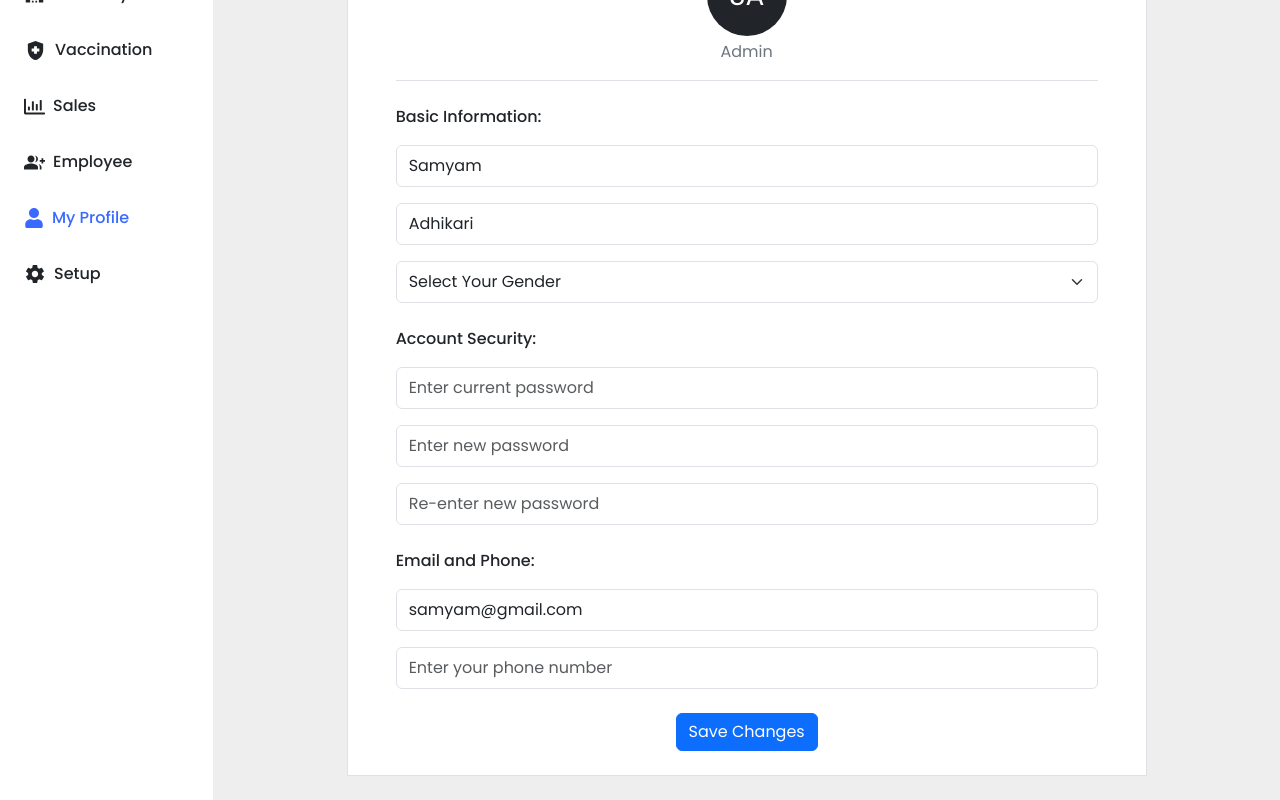
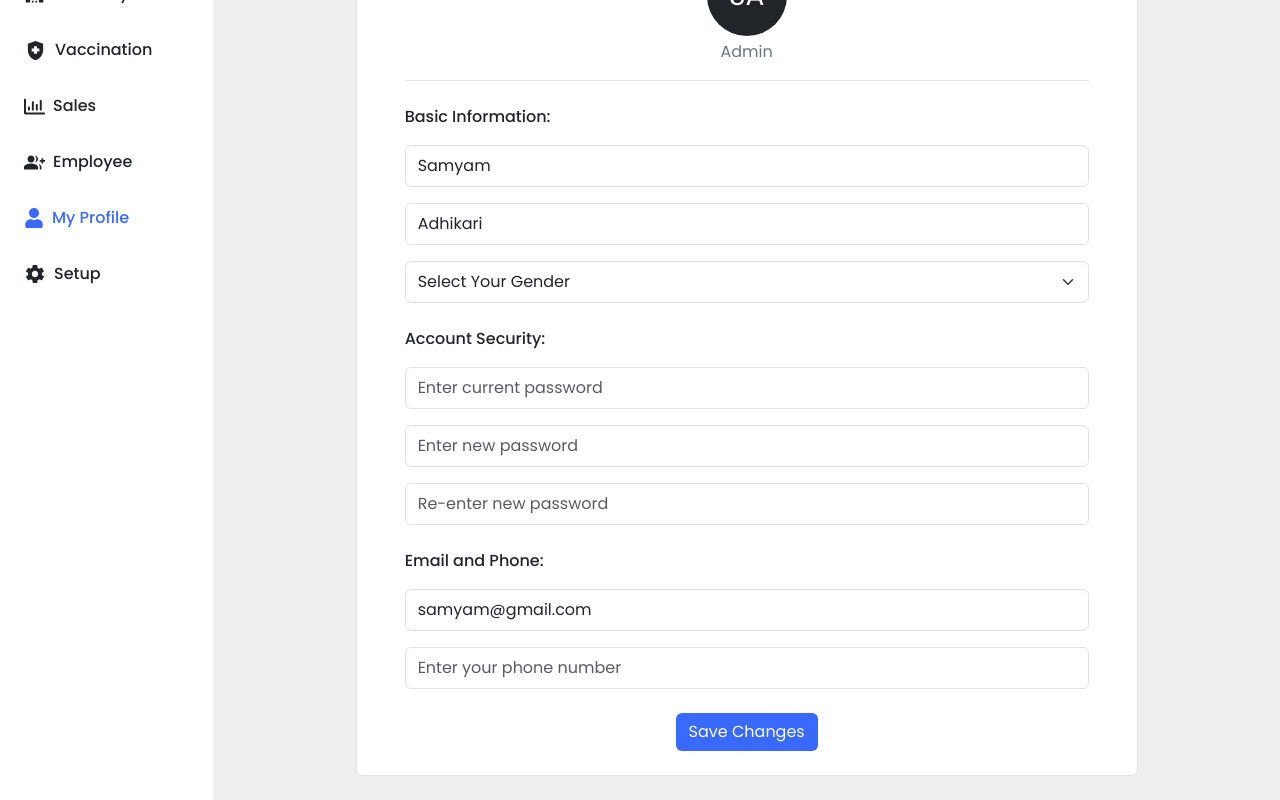
Before and after one commit to shaggy619/Mero-Farm, a React (Vite) app: page /profile in a window 1280 px wide. Shown: the part 258-1058 px from the top of the page. Built offline with nearby package versions, Linux system fonts and the light colour scheme.

Commit message:
Fixed minor issue related with SN of table and changed some styling of My Profile component

```diff
--- a/src/Dashboard/EditProfile.jsx
+++ b/src/Dashboard/EditProfile.jsx
@@ -18,16 +18,16 @@ const EditProfile = () => {
   };
 
   return (
-    <section className="py-4 container">
+    <section className="p-4 container">
       <div className="text-center">
         <div className="fs-3 fw-medium">Manage Profile</div>
         <div className="text-secondary">Edit your profile</div>
       </div>
       <div className="row justify-content-center">
-        <div className="col-md-9 mt-3 border px-md-5 bg-white">
+        <div className="col-md-9 mt-3 border px-3 px-md-5 bg-white rounded">
           <div className=" text-avatar d-flex align-items-center justify-content-center text-white text-center mx-auto mt-4 bg-dark fs-3 rounded-circle ">
-            {profile.fname.charAt(0)}
-            {profile.lname.charAt(0)}
+            {profile.fname.charAt(0).toUpperCase()}
+            {profile.lname.charAt(0).toUpperCase()}
           </div>
           <div className="text-secondary text-center mb-3 mt-1">Admin</div>
 
@@ -112,7 +112,7 @@ const EditProfile = () => {
           </div>
           <div className="text-center">
             <button
-              className="btn btn-primary full-button mb-4 mt-2"
+              className="btn primary-background text-white full-button mb-4 mt-2"
               onClick={handleSave}
             >
               Save Changes
--- a/src/components/EmployeesTable.jsx
+++ b/src/components/EmployeesTable.jsx
@@ -56,7 +56,11 @@ const EmployeeTable = ({ employees, setEmployees }) => {
 
   // Column configuration
   const columns = [
-    { header: "SN", accessorKey: "id" },
+    {
+      header: "SN",
+      accessorKey: "id",
+      cell: ({ row }) => <span>{row.index + 1}</span>,
+    },
     { header: "Name", accessorKey: "name" },
     { header: "Email", accessorKey: "email" },
     { header: "Role", accessorKey: "role" },
--- a/src/components/FarmTable.jsx
+++ b/src/components/FarmTable.jsx
@@ -57,7 +57,11 @@ const FarmTable = () => {
 
   // Column configuration
   const columns = [
-    { header: "SN", accessorKey: "id" },
+    {
+      header: "SN",
+      accessorKey: "id",
+      cell: ({ row }) => <span>{row.index + 1}</span>,
+    },
     { header: "Batch", accessorKey: "batch" },
     { header: "Date", accessorKey: "date" },
     { header: "Days", accessorKey: "days" },
--- a/src/components/FeedTable.jsx
+++ b/src/components/FeedTable.jsx
@@ -29,7 +29,11 @@ const FeedTable = ({ data, setData }) => {
 
   // Column configuration
   const columns = [
-    { header: "SN", accessorKey: "id" },
+    {
+      header: "SN",
+      accessorKey: "id",
+      cell: ({ row }) => <span>{row.index + 1}</span>,
+    },
     { header: "Added Date", accessorKey: "addedDate" },
     { header: "Type", accessorKey: "type" },
     { header: "Quantity", accessorKey: "quantity" },
```
